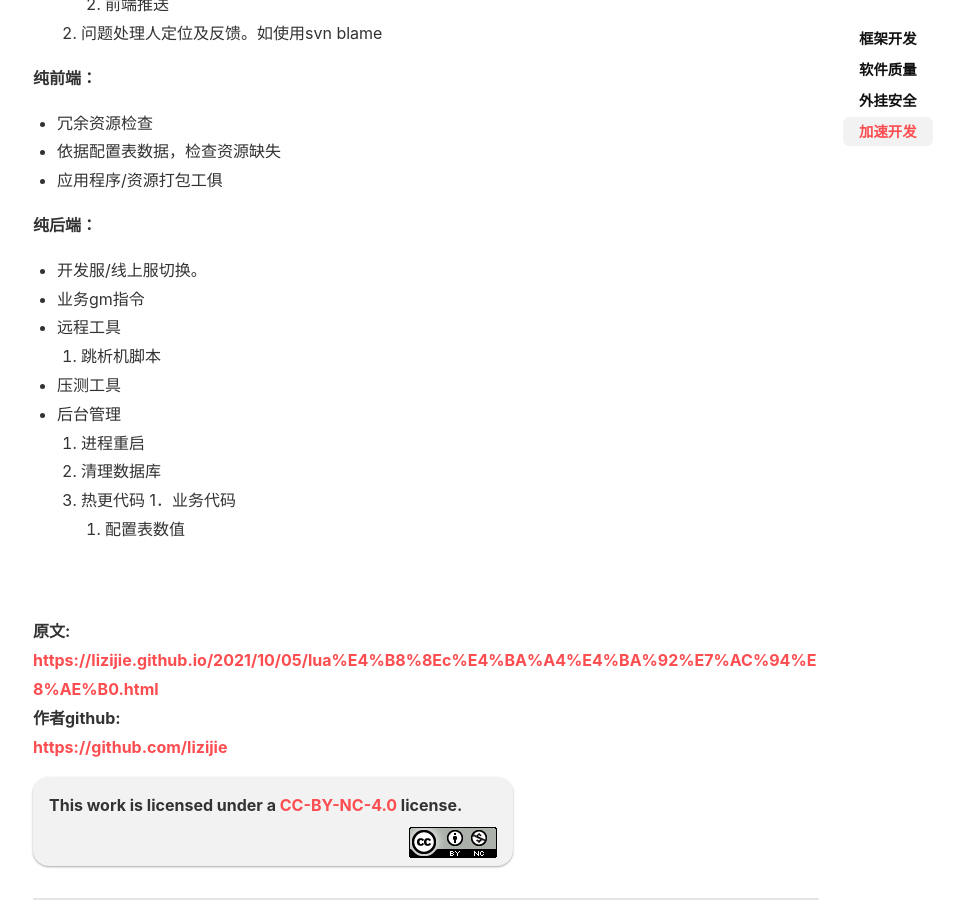
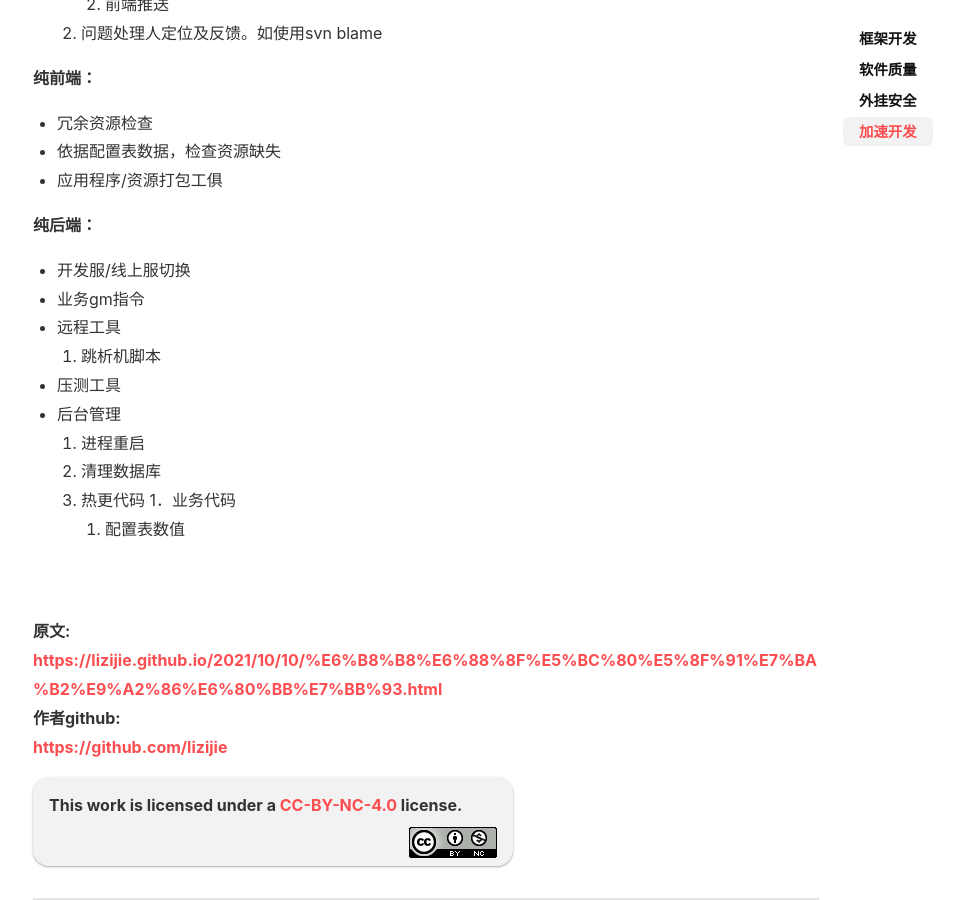
Before and after one commit to lizijie/lizijie.github.io, a Jekyll site: the page built from _posts/2021-10-10-游戏开发纲领总结.md, in a window 1280 px wide and 900 px high, scrolled down 5627 px. Shown: the whole window, without its empty margins (104-1068 px from the left). Built offline with Jekyll 4.4.1, drawn with Linux system fonts in a browser that asks for light colours; nearby versions of some CDN libraries; comment, search, counter and statistics services are not loaded.

Commit message:
2021-10-10-游戏开发纲领总结

```diff
--- a/_posts/2021-10-10-游戏开发纲领总结.md
+++ b/_posts/2021-10-10-游戏开发纲领总结.md
@@ -213,7 +213,7 @@ tags: 游戏开发
 * 应用程序/资源打包工俱
 
 **纯后端：**
-* 开发服/线上服切换。
+* 开发服/线上服切换
 * 业务gm指令
 * 远程工具
     1. 跳析机脚本
@@ -225,10 +225,11 @@ tags: 游戏开发
         1．业务代码
         2. 配置表数值
 
+
 <br>
 <br>
 <b>原文:<br>
-<https://lizijie.github.io/2021/10/05/lua%E4%B8%8Ec%E4%BA%A4%E4%BA%92%E7%AC%94%E8%AE%B0.html>
+<https://lizijie.github.io/2021/10/10/%E6%B8%B8%E6%88%8F%E5%BC%80%E5%8F%91%E7%BA%B2%E9%A2%86%E6%80%BB%E7%BB%93.html>
 <br>
 作者github:<br>
 <https://github.com/lizijie>
```
